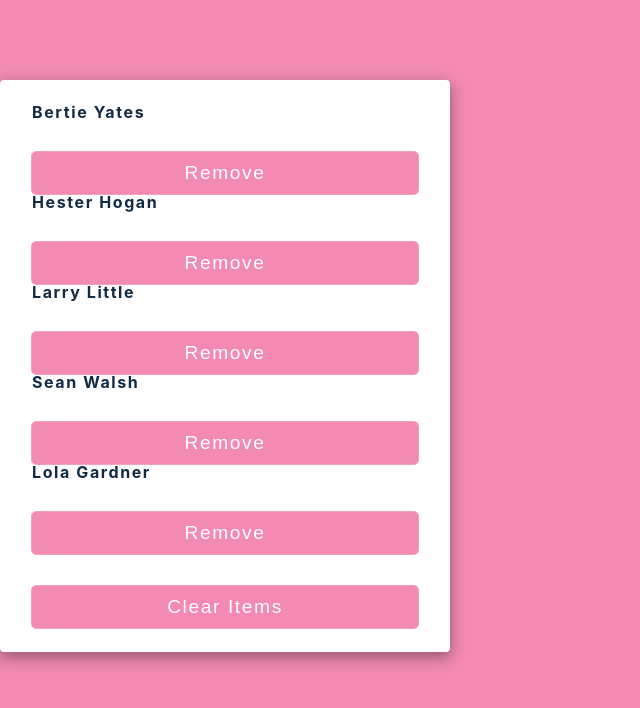
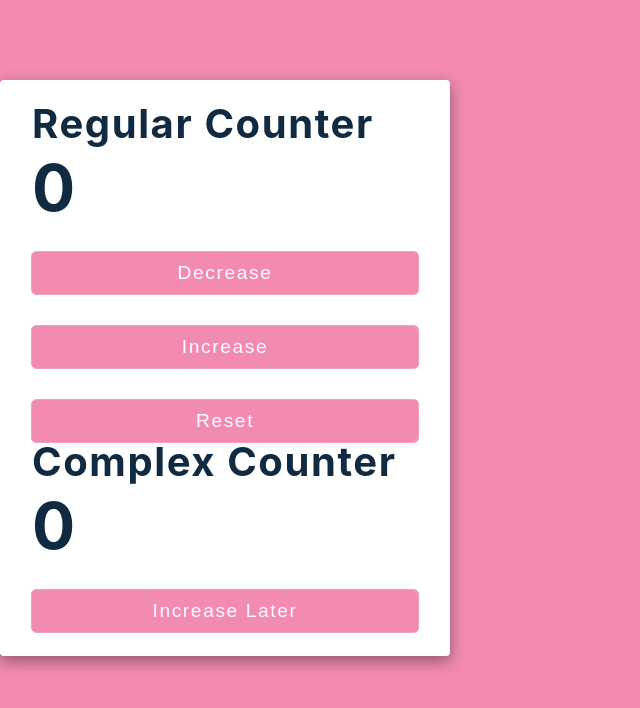
Before and after one commit to Ankush523/birthday-reminder, a React (Create React App) app in the folder setup/: page / in a window 1280 px wide. Shown: the top 708 px of the page, without its empty margins (0-640 px from the left). Built offline with nearby package versions, Linux system fonts and the light colour scheme.

Commit message:
prevState

```diff
--- a/setup/src/App.js
+++ b/setup/src/App.js
@@ -2,6 +2,7 @@
 import ErrorExample from './components/1-error-example';
 import UseStateBasics from './components/2-useState-basics';
 import UseStateArray from './components/3-useState-array';
+import UseStateCounter from './components/5-useState-counter';
 import data from './data';
 import List from './List';
 function App() {
@@ -9,7 +10,8 @@
   <div className='container'>
     {/* <ErrorExample/> */}
     {/* <UseStateBasics/> */}
-    <UseStateArray/>
+    {/* <UseStateArray/> */}
+    <UseStateCounter/>
   </div>
   )
 }
--- /dev/null
+++ b/setup/src/components/5-useState-counter.js
@@ -0,0 +1,34 @@
+import React, { useState } from 'react'
+
+const UseStateCounter = () => {
+    const [value,setValue] = useState(0)
+    const complexIncrease = () => {
+        setTimeout(() => {
+            // setValue(value+1)
+            setValue((prevState) => {
+                return(
+                prevState+1
+                )
+            })
+        },2000)
+    }
+  return (
+    <div>
+        <h2>Regular Counter</h2>
+        <h1>{value}</h1>
+        <button className='btn' onClick={() => setValue(value-1)}>Decrease</button>
+        <button className='btn' onClick={() => setValue(value+1)}>Increase</button>
+        <button className='btn' onClick={() => setValue(0)}>Reset</button>
+
+
+
+
+
+        <h2>Complex Counter</h2>
+        <h1>{value}</h1>
+        <button className='btn' onClick={complexIncrease}>Increase Later</button>
+    </div>
+  )
+}
+
+export default UseStateCounter
```
